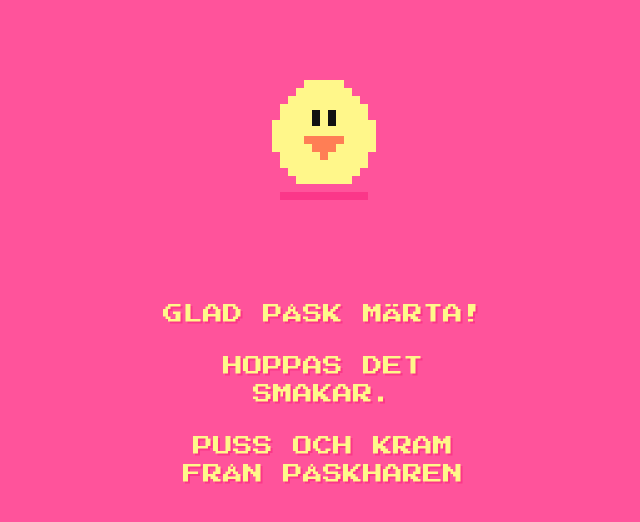
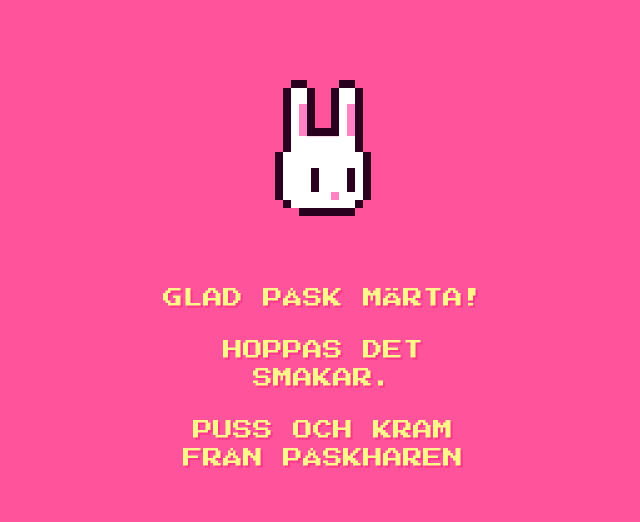
Before and after one commit to coolof/Easter-2021, a plain HTML site: page last/index.html in a window 1280 px wide. Shown: the whole page, without its empty margins (317-957 px from the left). Drawn offline with Linux system fonts and the light colour scheme.

Commit message:
New last

```diff
--- a/last/index.html
+++ b/last/index.html
@@ -10,13 +10,15 @@
 </head>
 <body class="last">
   <main class="app">
-    <div class="chicken">
-      <svg width="104" height="120" viewBox="0 0 104 120" fill="none" xmlns="http://www.w3.org/2000/svg">
-        <path fill-rule="evenodd" clip-rule="evenodd" d="M72 0V8H80V16H88V24H96V32V40H104V48V56V64V72H96V80V88H88V96H80V104H24V96H16V88H8V80V72H0V64V56V48V40H8V32V24H16V16H24V8H32V0H72Z" fill="#FFF78A"/>
-        <path fill-rule="evenodd" clip-rule="evenodd" d="M32 56H40H48H56H64H72V64H64V72H56V80H48V72H40V64H32V56Z" fill="#FF7E55"/>
-        <path fill-rule="evenodd" clip-rule="evenodd" d="M48 30H40V38V46H48V38V30Z" fill="#111111"/>
-        <path fill-rule="evenodd" clip-rule="evenodd" d="M64 30H56V38V46H64V38V30Z" fill="#111111"/>
-        <rect x="8" y="112" width="88" height="8" fill="#FB3789"/>
+    <div class="egg">
+      <svg width="96" height="136" viewBox="0 0 96 136" fill="none" xmlns="http://www.w3.org/2000/svg">
+        <path fill-rule="evenodd" clip-rule="evenodd" d="M16 8H32V56.2H64V8H80V56.2V72H88V120H80V128H16V120H8V72H16V56.2V8Z" fill="white"/>
+        <rect x="56" y="112" width="8" height="8" fill="#FF82C5"/>
+        <path fill-rule="evenodd" clip-rule="evenodd" d="M80 88H72V96V104V112H80V104V96V88Z" fill="#2A001F"/>
+        <path fill-rule="evenodd" clip-rule="evenodd" d="M44 88H36V96V104V112H44V104V96V88Z" fill="#2A001F"/>
+        <path fill-rule="evenodd" clip-rule="evenodd" d="M80 24H72V32V40V48V56H80V48V40V32V24Z" fill="#FF82C5"/>
+        <path fill-rule="evenodd" clip-rule="evenodd" d="M32 24H24V32V40V48V56H32V48V40V32V24Z" fill="#FF82C5"/>
+        <path fill-rule="evenodd" clip-rule="evenodd" d="M16 0H24H32V8H24H16V0ZM8 72V64V56V48V40V32V24V16V8H16V16V24V32V40V48V56V64V72H8ZM8 120V112V104V96V88V80V72H0V80V88V96V104V112V120H8ZM8 120V128H16V120H8ZM64 8V16V24V32V40V48V56H56H48H40H32V48V40V32V24V16V8H40V16V24V32V40V48H48H56V40V32V24V16V8H64ZM80 8H72H64V0H72H80V8ZM88 72H80V64V56V48V40V32V24V16V8H88V16V24V32V40V48V56V64V72ZM88 120V112V104V96V88V80V72H96V80V88V96V104V112V120H88ZM80 128V120H88V128H80ZM80 128V136H72H64H56H48H40H32H24V128H32H40H48H56H64H72H80Z" fill="#2A001F"/>
       </svg>
     </div>
     <article>
--- a/sass/style.scss
+++ b/sass/style.scss
@@ -32,6 +32,10 @@
 
   .app {
     padding-top: 80px;
+  }
+
+  .egg {
+    margin-bottom: 64px;
   }
 }
 
```
Also changed, not shown: stylesheets/style.css.
